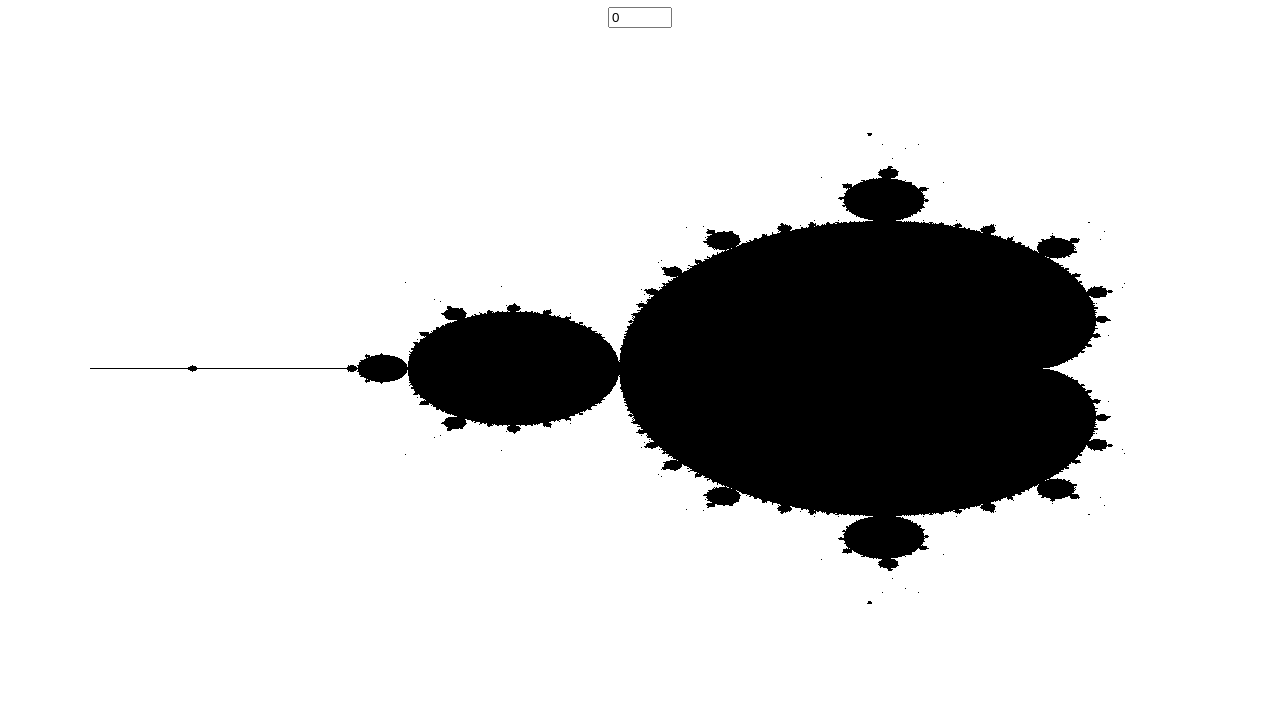
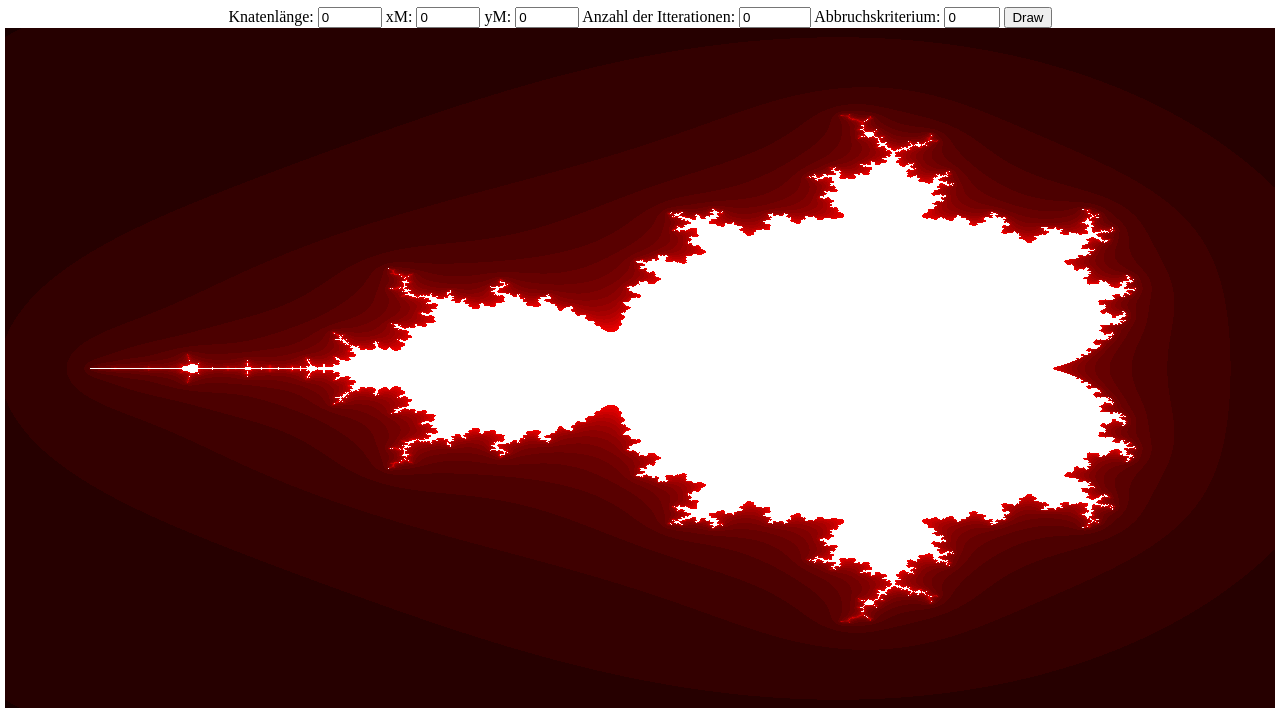
Before and after one commit to JulianP2021/Fraktale, a plain HTML site: page index.html in a window 1280 px wide. Shown: the part 73-800 px from the top of the page. Drawn offline with Linux system fonts and the light colour scheme.

Commit message:
Wunderschön

```diff
--- a/index.html
+++ b/index.html
@@ -16,12 +16,43 @@
 		<h1>Fraktale</h1>
 
 		<div class="slidecontainer">
+			Knatenlänge:
 			<input
 				type="number"
 				min="-10"
 				max="10"
 				value="0"
-				id="myRange" />
+				id="kantenlängeSlider" />
+
+			xM:
+			<input
+				type="number"
+				min="-10"
+				max="10"
+				value="0"
+				id="xMSlider" />
+			yM:
+			<input
+				type="number"
+				min="-10"
+				max="10"
+				value="0"
+				id="yMSlider" />
+			Anzahl  der Itterationen:
+			<input
+				type="number"
+				min="0"
+				max="1000"
+				value="0"
+				id="anzahlItterationenSlider" />
+			Abbruchskriterium:
+			<input
+				type="number"
+				min="0"
+				max="10"
+				value="0"
+				id="aKSlider" />
+			<button id = draw>Draw</button>
 		</div>
 		<canvas id="canvas"></canvas>
 		<script src="index.js"></script>
--- a/index.js
+++ b/index.js
@@ -13,23 +13,67 @@ let i = 0;
 let rC;
 let iC;
 
-/*let kantenlänge = 0.002773013;
-let xM = 0.650258764;
-let yM = 0.064533868;
-let anzahlIterationen = 400;
-let aK = 10;*/
+let mandelbrot = {
+	kantenlänge: 3,
+	xM: -0.7,
+	yM: 0,
+	startX: 0,
+	startY: 0,
+	anzahlIterationen: 20,
+	aK: 5,
+	formel: "",
+};
+let seepferdchen = {
+	kantenlänge: 0.002773013,
+	xM: 0.650258764,
+	yM: 0.064533868,
+	startX: 0,
+	startY: 0,
+	anzahlIterationen: 400,
+	aK: 10,
+	formel: "",
+};
+//TODO
+let sternhaufen = {
+	kantenlänge: 0.5,
+	xM: 0,
+	yM: 0,
+	startX: -0.221346489,
+	startY: 1.464902383,
+	anzahlIterationen: 100,
+	aK: 100,
+	formel: "",
+};
+
+let ausgewählt = mandelbrot;
 
 let kantenlängeinput = document.getElementById("kantenlängeSlider");
+kantenlängeinput.addEventListener("input", ev => {
+	ausgewählt.kantenlänge = kantenlängeinput.value;
+});
+let xMinput = document.getElementById("xMSlider");
+xMinput.addEventListener("input", ev => {
+	ausgewählt.xM = xMinput.value;
+});
+let yMinput = document.getElementById("yMSlider");
+yMinput.addEventListener("input", ev => {
+	ausgewählt.yM = yMinput.value;
+});
+let anzahlIterationeninput = document.getElementById(
+	"anzahlItterationenSlider"
+);
+anzahlIterationeninput.addEventListener("input", ev => {
+	ausgewählt.anzahlIterationen = anzahlIterationeninput.value;
+});
+let aKinput = document.getElementById("aKSlider");
+aKinput.addEventListener("input", ev => {
+	ausgewählt.aK = aKinput.value;
+});
 
-
-let kantenlänge = 3;
-let xM = -0.7;
-let yM = 0;
-let anzahlIterationen = 400;
-let aK = 5;
-
-canvas.width = 640;
-canvas.height = 480;
+let drawbtn = document.getElementById("draw");
+drawbtn.addEventListener("click", ev => {
+	draw();
+});
 
 resizeCanvas();
 
@@ -50,29 +94,41 @@ for (let k = 0; k < 10; k++) {
 
 console.log("ready");
 
-function draw() {
+function draw(codeAsString) {
 	for (let k = 0; k < canvas.width; k++) {
 		for (let j = 0; j < canvas.height; j++) {
-			ctx.fillStyle = "black";
+			ctx.fillStyle = "white";
 			let iteration = 0;
-			rC = xM - kantenlänge * 0.5 + (kantenlänge / canvas.width) * k;
-			iC = yM - kantenlänge * 0.5 + (kantenlänge / canvas.height) * j;
+			rC =
+				ausgewählt.xM -
+				ausgewählt.kantenlänge * 0.5 +
+				(ausgewählt.kantenlänge / canvas.width) * k +
+				ausgewählt.startX;
+			iC =
+				ausgewählt.yM -
+				ausgewählt.kantenlänge * 0.5 +
+				(ausgewählt.kantenlänge / canvas.height) * j +
+				ausgewählt.startX;
 			r = 0;
 			i = 0;
-			while (iteration < anzahlIterationen) {
+			while (
+				iteration < ausgewählt.anzahlIterationen &&
+				Math.sqrt(r * r + i * i) < ausgewählt.aK
+			) {
 				iteration++;
-				//(a²-b²)-2abi
-				let code =
-					"";
-				let iterationsberechnung = iterationBerechnen(r, i, "");
+				let iterationsberechnung = iterationBerechnen(r, i, codeAsString);
 				r = iterationsberechnung.r;
 				i = iterationsberechnung.i;
-				//console.log(i,r);
-				if (Math.sqrt(r * r + i * i) > aK) {
-					ctx.fillStyle = "white";
-					iteration = anzahlIterationen;
-				}
 			}
+			if (iteration == ausgewählt.anzahlIterationen) {
+				ctx.fillStyle = "white";
+			} else {
+				let colorvalue = Math.floor(
+					(iteration / ausgewählt.anzahlIterationen) * 255
+				);
+				ctx.fillStyle = "rgb(" + colorvalue + "," + 0 + "," + 0 + ")";
+			}
+
 			ctx.fillRect(
 				(k / canvas.width) * canvas.width,
 				(j / canvas.height) * canvas.height,
@@ -81,12 +137,34 @@ function draw() {
 			);
 		}
 	}
+	console.log("Fertig gezeichnet");
 }
 
-function iterationBerechnen(r, i, codeasString) {
-	//eval(codeasString);
-	r2 = r * r - i * i;i2 = 2 * r * i;r = r2;i = i2;r = r +rC;i = i + iC;
-	//r2 = r * r - i * i;i2 = 2 * r * i;r = r2;i = i2;r = r - iC;i = i + rC;
+function iterationBerechnen(r, i, codeAsString) {
+	if (ausgewählt == seepferdchen) {
+		r2 = r * r - i * i;
+		i2 = 2 * r * i;
+		r = r2;
+		i = i2;
+		r = r - iC;
+		i = i + rC;
+	} else if (ausgewählt == mandelbrot) {
+		r2 = r * r - i * i;
+		i2 = 2 * r * i;
+		r = r2;
+		i = i2;
+		r = r + rC;
+		i = i + iC;
+	} else if (codeAsString != "") {
+		eval(codeAsString);
+	} else if (ausgewählt == sternhaufen) {
+		r2 = Math.tan(i / r) * r;
+		i2 = Math.tan(i / r) * i;
+		r = r2;
+		i = i2;
+		r = r - iC;
+		i = i + rC;
+	}
 	return { r: r, i: i };
 }
 
```
